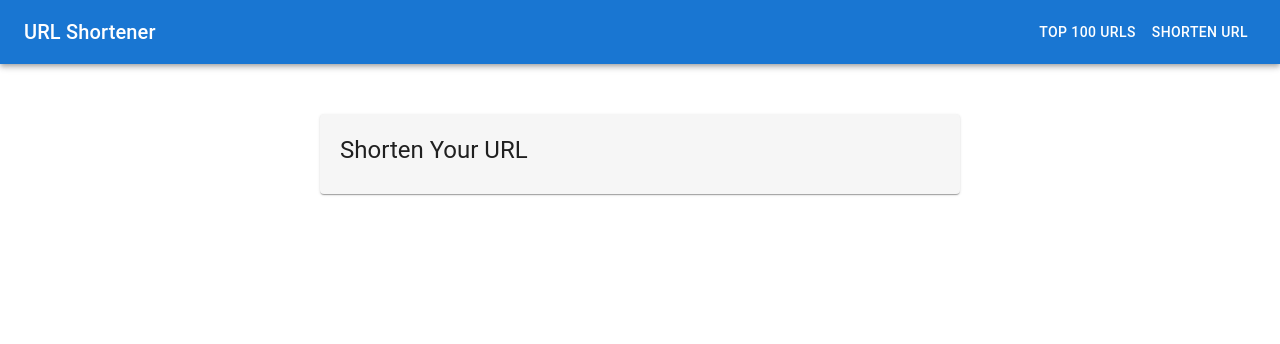
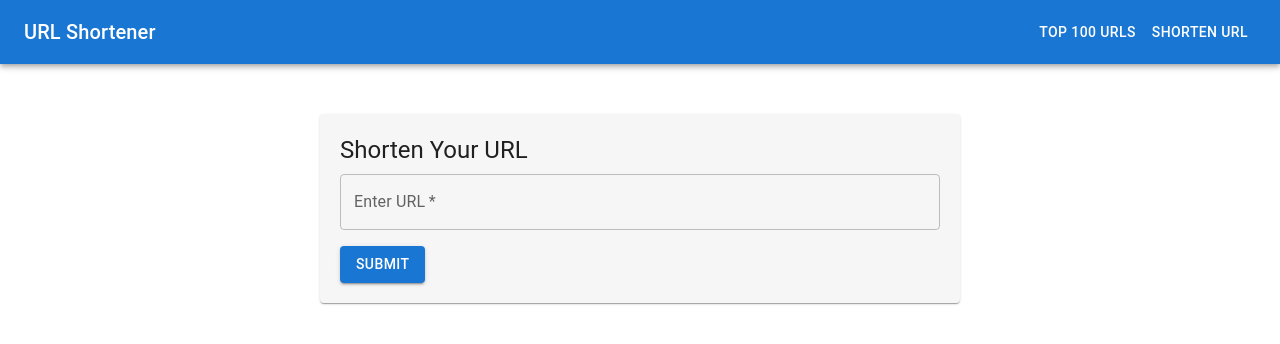
Before and after one commit to kartikav05/url-shortner-react-frontend, a React (Vite) app: page / in a window 1280 px wide. Shown: the top 344 px of the page. Built offline with nearby package versions, Linux system fonts and the light colour scheme.

Commit message:
feat: added form to submit the full url

```diff
--- a/src/components/UrlForm.jsx
+++ b/src/components/UrlForm.jsx
@@ -34,6 +34,21 @@ const UrlForm = () => {
       <Typography variant="h5" gutterBottom>
         Shorten Your URL
       </Typography>
+      <form onSubmit={handleSubmit}>
+        <TextField
+          label="Enter URL"
+          variant="outlined"
+          name="full_url"
+          fullWidth
+          value={url}
+          onChange={(e) => setUrl(e.target.value)}
+          required
+          sx={{ marginBottom: 2 }}
+        />
+        <Button type="submit" variant="contained" color="primary">
+          Submit
+        </Button>
+      </form>
     </Card>
   );
 };
```
